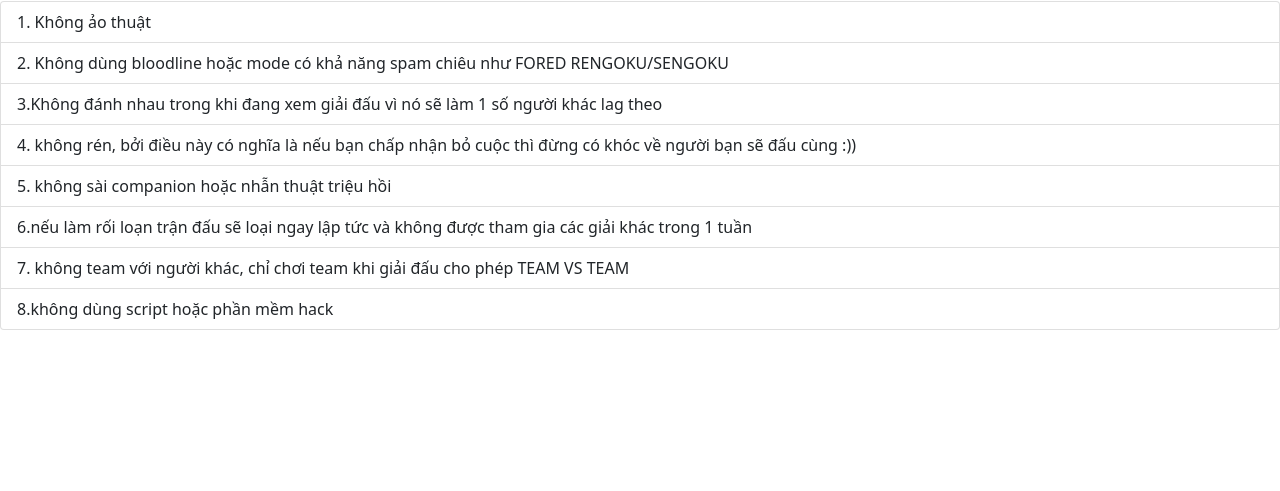
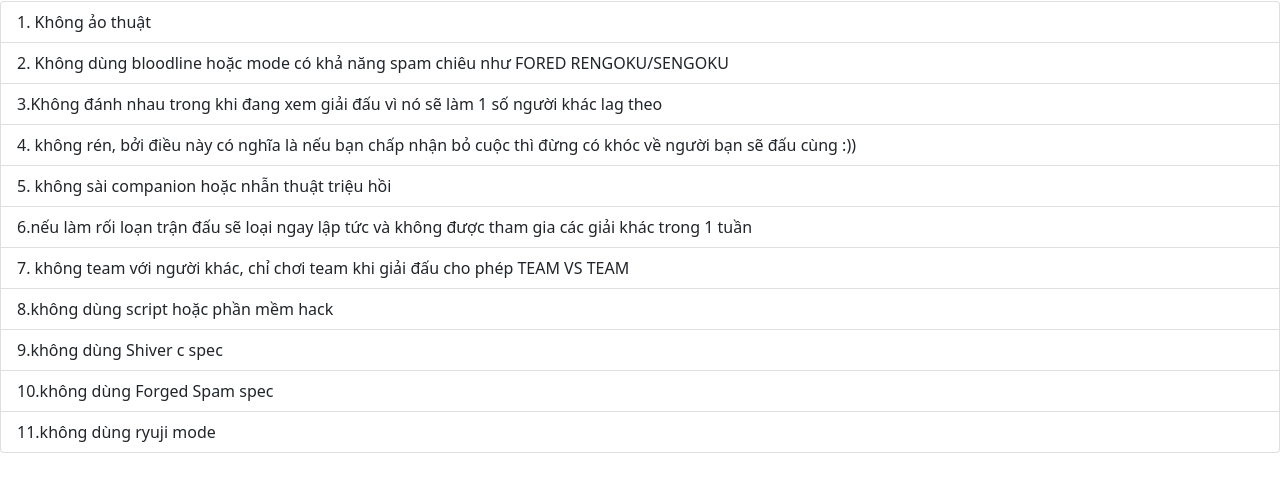
Before and after one commit to gokuhieu/dang_ky, a website: page luat.html in a window 1280 px wide. Shown: the part 55-546 px from the top of the page. Drawn offline with nearby package versions, Linux system fonts and the light colour scheme.

Commit message:
Update luat.html

```diff
--- a/luat.html
+++ b/luat.html
@@ -40,6 +40,15 @@
         <li class="list-group-item">
             8.không dùng script hoặc phần mềm hack
         </li>
+        <li class="list-group-item">
+            9.không dùng Shiver c spec
+        </li>
+        <li class="list-group-item">
+            10.không dùng Forged Spam spec
+        </li>
+        <li class="list-group-item">
+            11.không dùng ryuji mode
+        </li>
     </ul>
 </body>
 </html>
```
